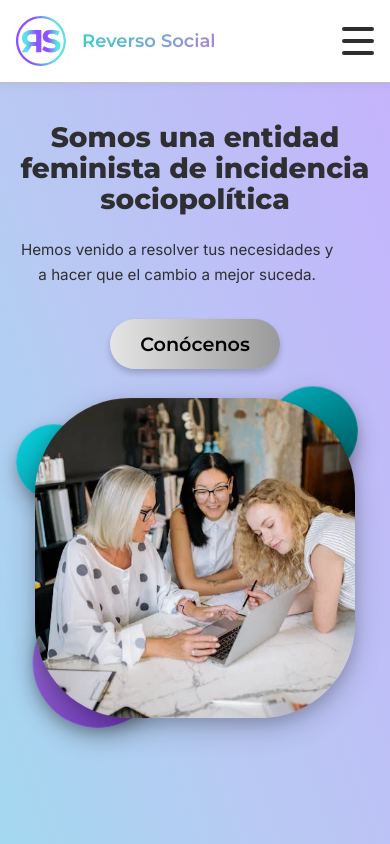
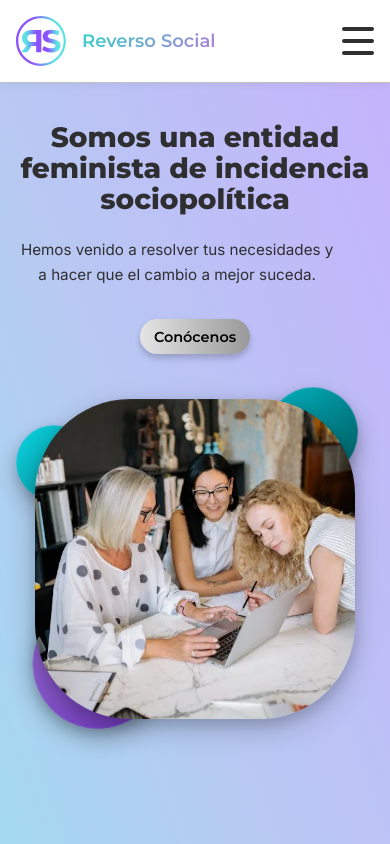
Before and after one commit to Reverso-Social/reverso-social-fe, a React (Vite) app: page / in a window 390 px wide. Shown: the top 844 px of the page. Built offline with nearby package versions, Linux system fonts and the light colour scheme.

Commit message:
button styled

```diff
--- a/src/components/Hero/Hero.scss
+++ b/src/components/Hero/Hero.scss
@@ -41,8 +41,8 @@
 }
 
 .hero-button {
-  width: 200px;
-  height: 55px;
+  width: 150px;
+  height: 40px;
 
   display: flex;
   align-items: center;
@@ -50,7 +50,7 @@
   margin-top: 0.5rem;
 
   font-family: vars.$font-heading;
-  font-size: 1.4rem;
+  font-size: 1.2rem;
   font-weight: 600;
 
   background: linear-gradient(90deg, #e5e5e5 0%, #999 100%);
@@ -192,6 +192,7 @@
   .hero-text {
     max-width: 100%;
     padding-right: 0;
+
   }
 
   .hero-button {
@@ -232,9 +233,10 @@
   }
 
   .hero-button {
-    width: 170px;
-    height: 50px;
-    font-size: 1.2rem;
+    width: 110px;
+    height: 35px;
+    font-size: 0.9rem;
+    margin-bottom: 1rem;
   }
 
   .hero-image-wrapper {
```
